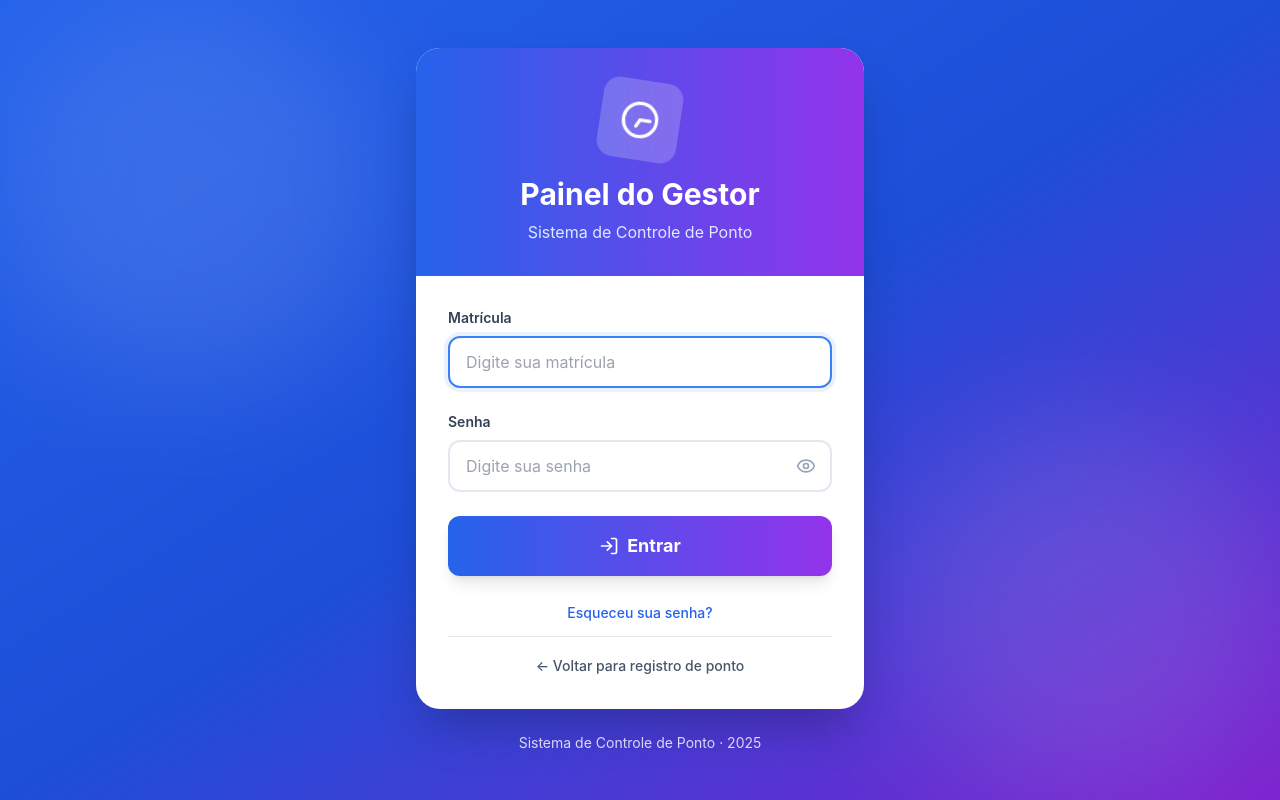
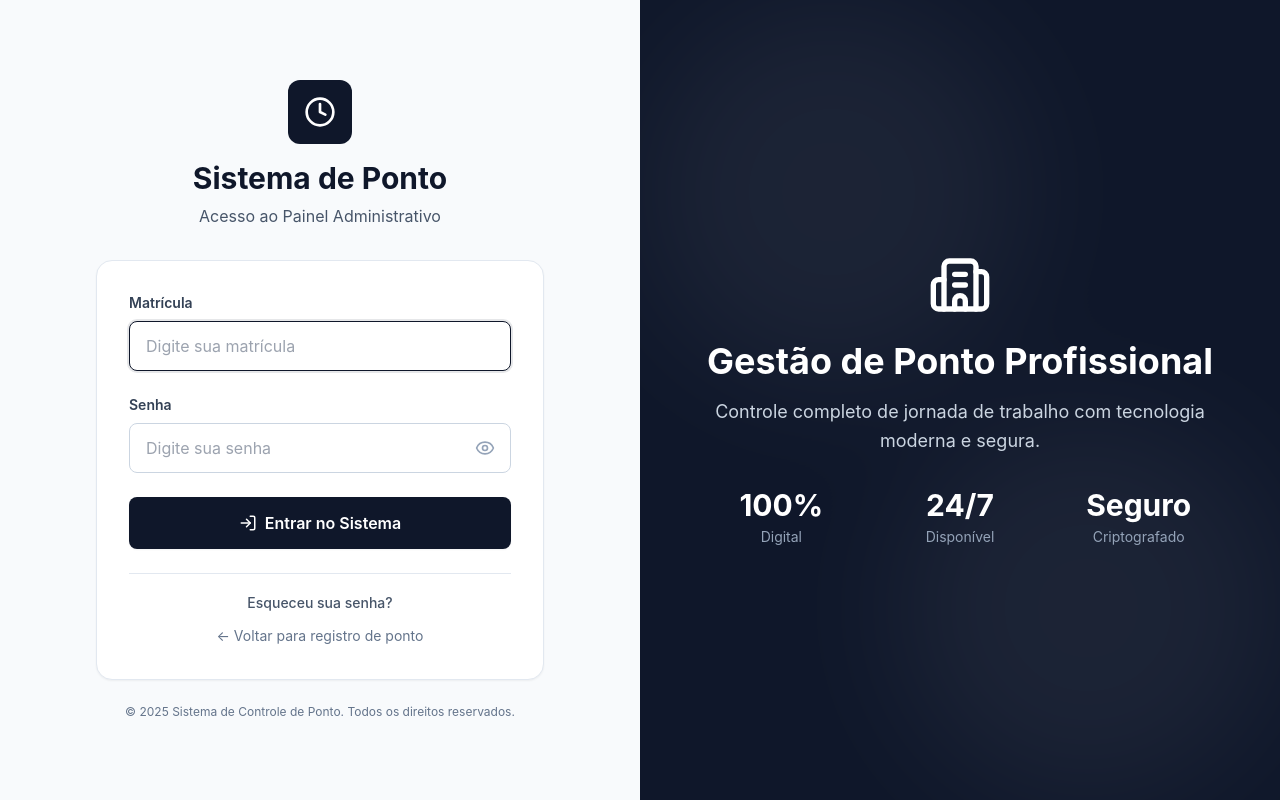
Before and after one commit to graeff01/controle-de-ponto-imobili-rio, a React app in the folder frontend/: page /login in a window 1280 px wide. Built offline with nearby package versions, Linux system fonts and the light colour scheme; no server answers; the HTML template or start-up script is replaced by a standard one.

Commit message:
ajustando pagina de login

```diff
--- a/frontend/src/pages/Login.jsx
+++ b/frontend/src/pages/Login.jsx
@@ -2,7 +2,7 @@ import { useState } from 'react';
 import { useNavigate } from 'react-router-dom';
 import { useAuth } from '../context/AuthContext';
 import { motion } from 'framer-motion';
-import { LogIn, Clock, AlertCircle, Eye, EyeOff } from 'lucide-react';
+import { LogIn, Clock, AlertCircle, Eye, EyeOff, Building2 } from 'lucide-react';
 
 export default function Login() {
   const navigate = useNavigate();
@@ -28,40 +28,29 @@ export default function Login() {
   };
 
   return (
-    <div className="min-h-screen bg-gradient-to-br from-blue-600 via-blue-700 to-purple-700 flex items-center justify-center p-4 relative overflow-hidden">
+    <div className="min-h-screen bg-slate-50 flex">
 
-      {/* Background Pattern */}
-      <div className="absolute inset-0 opacity-10">
-        <div className="absolute top-0 left-0 w-96 h-96 bg-white rounded-full blur-3xl"></div>
-        <div className="absolute bottom-0 right-0 w-96 h-96 bg-white rounded-full blur-3xl"></div>
+      {/* Left Side - Login Form */}
+      <div className="w-full lg:w-1/2 flex items-center justify-center p-8">
+        <motion.div
+          initial={{ opacity: 0, y: 20 }}
+          animate={{ opacity: 1, y: 0 }}
+          transition={{ duration: 0.5 }}
+          className="w-full max-w-md"
+        >
+
+          {/* Logo/Header */}
+          <div className="text-center mb-8">
+            <div className="w-16 h-16 bg-slate-900 rounded-xl mx-auto mb-4 flex items-center justify-center">
+              <Clock className="text-white" size={32} />
+            </div>
+            <h1 className="text-3xl font-bold text-slate-900 mb-2">Sistema de Ponto</h1>
+            <p className="text-slate-600">Acesso ao Painel Administrativo</p>
           </div>
 
-      {/* Login Card */}
-      <motion.div
-        initial={{ scale: 0.9, opacity: 0 }}
-        animate={{ scale: 1, opacity: 1 }}
-        transition={{ duration: 0.3 }}
-        className="relative z-10 w-full max-w-md"
-      >
+          {/* Card */}
+          <div className="bg-white rounded-2xl shadow-sm border border-slate-200 p-8">
 
-        {/* Card */}
-        <div className="bg-white rounded-3xl shadow-2xl overflow-hidden">
-
-          {/* Header */}
-          <div className="bg-gradient-to-r from-blue-600 to-purple-600 p-8 text-center">
-            <motion.div
-              animate={{ rotate: 360 }}
-              transition={{ duration: 20, repeat: Infinity, ease: "linear" }}
-              className="w-20 h-20 bg-white/20 backdrop-blur-sm rounded-2xl mx-auto mb-4 flex items-center justify-center"
-            >
-              <Clock className="text-white" size={40} />
-            </motion.div>
-            <h1 className="text-3xl font-bold text-white mb-2">Painel do Gestor</h1>
-            <p className="text-blue-100">Sistema de Controle de Ponto</p>
-          </div>
-
-          {/* Form */}
-          <div className="p-8">
             <form onSubmit={handleSubmit} className="space-y-6">
 
               {/* Error Message */}
@@ -69,9 +58,9 @@ export default function Login() {
                 <motion.div
                   initial={{ opacity: 0, y: -10 }}
                   animate={{ opacity: 1, y: 0 }}
-                  className="bg-red-50 border-l-4 border-red-500 p-4 rounded-lg flex items-start gap-3"
+                  className="bg-red-50 border border-red-200 p-4 rounded-lg flex items-start gap-3"
                 >
-                  <AlertCircle className="text-red-500 flex-shrink-0" size={20} />
+                  <AlertCircle className="text-red-600 flex-shrink-0 mt-0.5" size={18} />
                   <p className="text-sm text-red-700">{error}</p>
                 </motion.div>
               )}
@@ -85,7 +74,7 @@ export default function Login() {
                   type="text"
                   value={formData.matricula}
                   onChange={(e) => setFormData({ ...formData, matricula: e.target.value })}
-                  className="w-full px-4 py-3 border-2 border-slate-200 rounded-xl focus:border-blue-500 focus:ring-4 focus:ring-blue-500/10 outline-none transition-all text-slate-900"
+                  className="w-full px-4 py-3 border border-slate-300 rounded-lg focus:border-slate-900 focus:ring-2 focus:ring-slate-900/10 outline-none transition-all text-slate-900 bg-white"
                   placeholder="Digite sua matrícula"
                   required
                   autoFocus
@@ -102,14 +91,14 @@ export default function Login() {
                     type={showPassword ? 'text' : 'password'}
                     value={formData.password}
                     onChange={(e) => setFormData({ ...formData, password: e.target.value })}
-                    className="w-full px-4 py-3 border-2 border-slate-200 rounded-xl focus:border-blue-500 focus:ring-4 focus:ring-blue-500/10 outline-none transition-all text-slate-900 pr-12"
+                    className="w-full px-4 py-3 border border-slate-300 rounded-lg focus:border-slate-900 focus:ring-2 focus:ring-slate-900/10 outline-none transition-all text-slate-900 bg-white pr-12"
                     placeholder="Digite sua senha"
                     required
                   />
                   <button
                     type="button"
                     onClick={() => setShowPassword(!showPassword)}
-                    className="absolute right-4 top-1/2 -translate-y-1/2 text-slate-400 hover:text-slate-600 transition-colors"
+                    className="absolute right-4 top-1/2 -translate-y-1/2 text-slate-400 hover:text-slate-700 transition-colors"
                   >
                     {showPassword ? <EyeOff size={20} /> : <Eye size={20} />}
                   </button>
@@ -117,16 +106,14 @@ export default function Login() {
               </div>
 
               {/* Botão Entrar */}
-              <motion.button
+              <button
                 type="submit"
                 disabled={loading}
-                whileHover={{ scale: loading ? 1 : 1.02 }}
-                whileTap={{ scale: loading ? 1 : 0.98 }}
                 className={`
-                  w-full py-4 rounded-xl font-bold text-lg shadow-lg transition-all flex items-center justify-center gap-2
+                  w-full py-3.5 rounded-lg font-semibold text-base transition-all flex items-center justify-center gap-2
                   ${loading
                     ? 'bg-slate-300 text-slate-500 cursor-not-allowed'
-                    : 'bg-gradient-to-r from-blue-600 to-purple-600 text-white hover:shadow-xl hover:shadow-blue-500/50'
+                    : 'bg-slate-900 text-white hover:bg-slate-800 shadow-sm hover:shadow-md'
                   }
                 `}
               >
@@ -137,40 +124,72 @@ export default function Login() {
                   </>
                 ) : (
                   <>
-                    <LogIn size={20} />
-                    Entrar
+                    <LogIn size={18} />
+                    Entrar no Sistema
                   </>
                 )}
-              </motion.button>
+              </button>
 
               {/* Links */}
-              <div className="space-y-3 text-center">
+              <div className="space-y-3 pt-4 border-t border-slate-200">
                 <button
                   type="button"
                   onClick={() => navigate('/forgot-password')}
-                  className="text-blue-600 hover:text-blue-700 font-medium text-sm transition-colors"
+                  className="w-full text-slate-600 hover:text-slate-900 font-medium text-sm transition-colors"
                 >
                   Esqueceu sua senha?
                 </button>
-                <div className="pt-4 border-t border-slate-200">
                 <button
                   type="button"
                   onClick={() => navigate('/')}
-                    className="text-slate-600 hover:text-slate-800 font-medium text-sm transition-colors"
+                  className="w-full text-slate-500 hover:text-slate-700 text-sm transition-colors"
                 >
                   ← Voltar para registro de ponto
                 </button>
               </div>
-              </div>
             </form>
-          </div>
           </div>
 
           {/* Footer */}
-        <p className="text-center text-white/80 text-sm mt-6">
-          Sistema de Controle de Ponto · 2025
+          <p className="text-center text-slate-500 text-xs mt-6">
+            © 2025 Sistema de Controle de Ponto. Todos os direitos reservados.
           </p>
         </motion.div>
       </div>
+
+      {/* Right Side - Brand/Info */}
+      <div className="hidden lg:flex lg:w-1/2 bg-slate-900 items-center justify-center p-12 relative overflow-hidden">
+
+        {/* Background Pattern */}
+        <div className="absolute inset-0 opacity-5">
+          <div className="absolute top-0 left-0 w-96 h-96 bg-white rounded-full blur-3xl"></div>
+          <div className="absolute bottom-0 right-0 w-96 h-96 bg-white rounded-full blur-3xl"></div>
+        </div>
+
+        <div className="relative z-10 text-center max-w-lg">
+          <Building2 className="text-white mx-auto mb-6" size={64} />
+          <h2 className="text-4xl font-bold text-white mb-4">
+            Gestão de Ponto Profissional
+          </h2>
+          <p className="text-slate-300 text-lg leading-relaxed mb-8">
+            Controle completo de jornada de trabalho com tecnologia moderna e segura.
+          </p>
+          <div className="grid grid-cols-3 gap-6 text-center">
+            <div>
+              <div className="text-3xl font-bold text-white mb-1">100%</div>
+              <div className="text-slate-400 text-sm">Digital</div>
+            </div>
+            <div>
+              <div className="text-3xl font-bold text-white mb-1">24/7</div>
+              <div className="text-slate-400 text-sm">Disponível</div>
+            </div>
+            <div>
+              <div className="text-3xl font-bold text-white mb-1">Seguro</div>
+              <div className="text-slate-400 text-sm">Criptografado</div>
+            </div>
+          </div>
+        </div>
+      </div>
+    </div>
   );
 }
```
Lines whose indentation alone changed are shown as unchanged.
